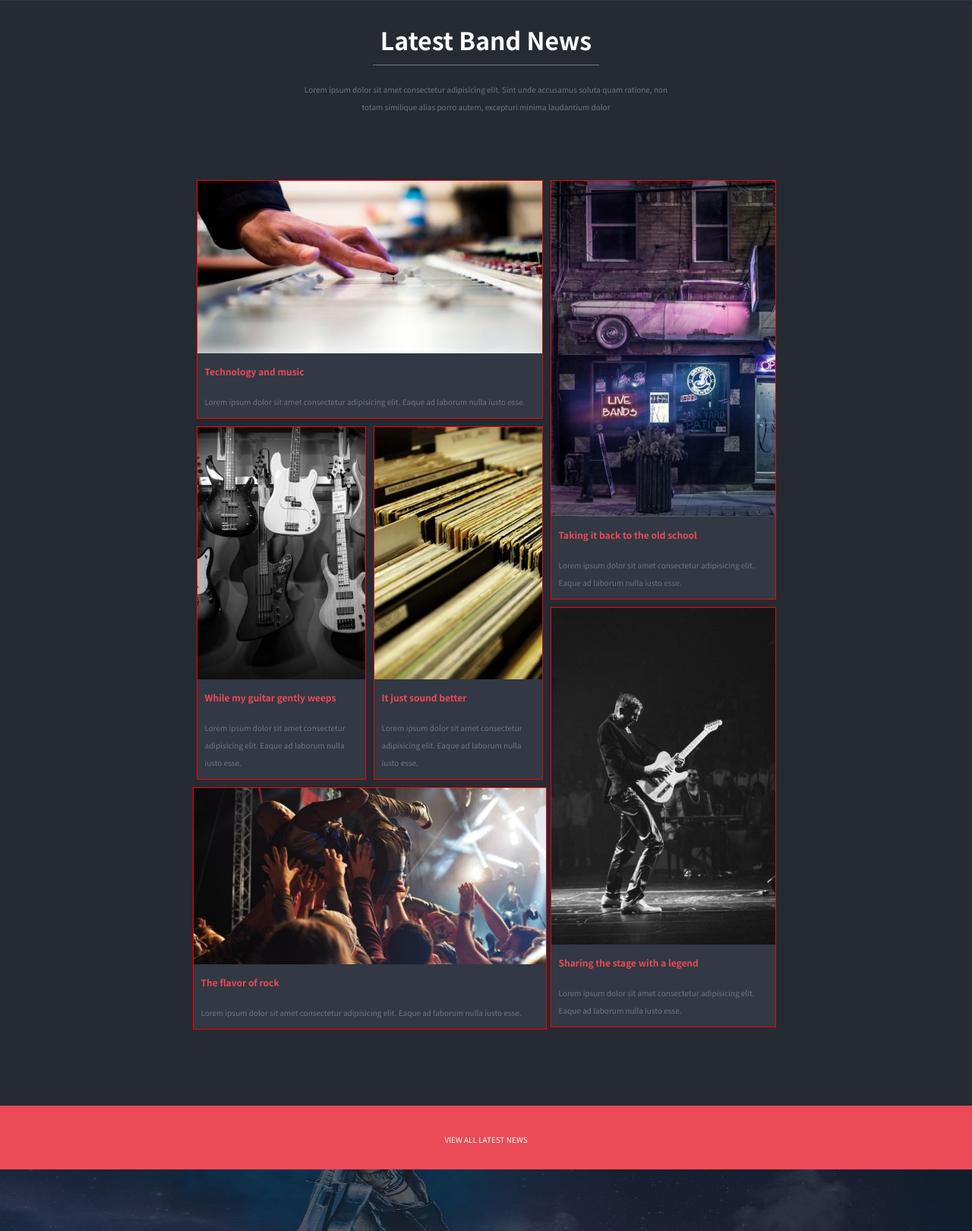
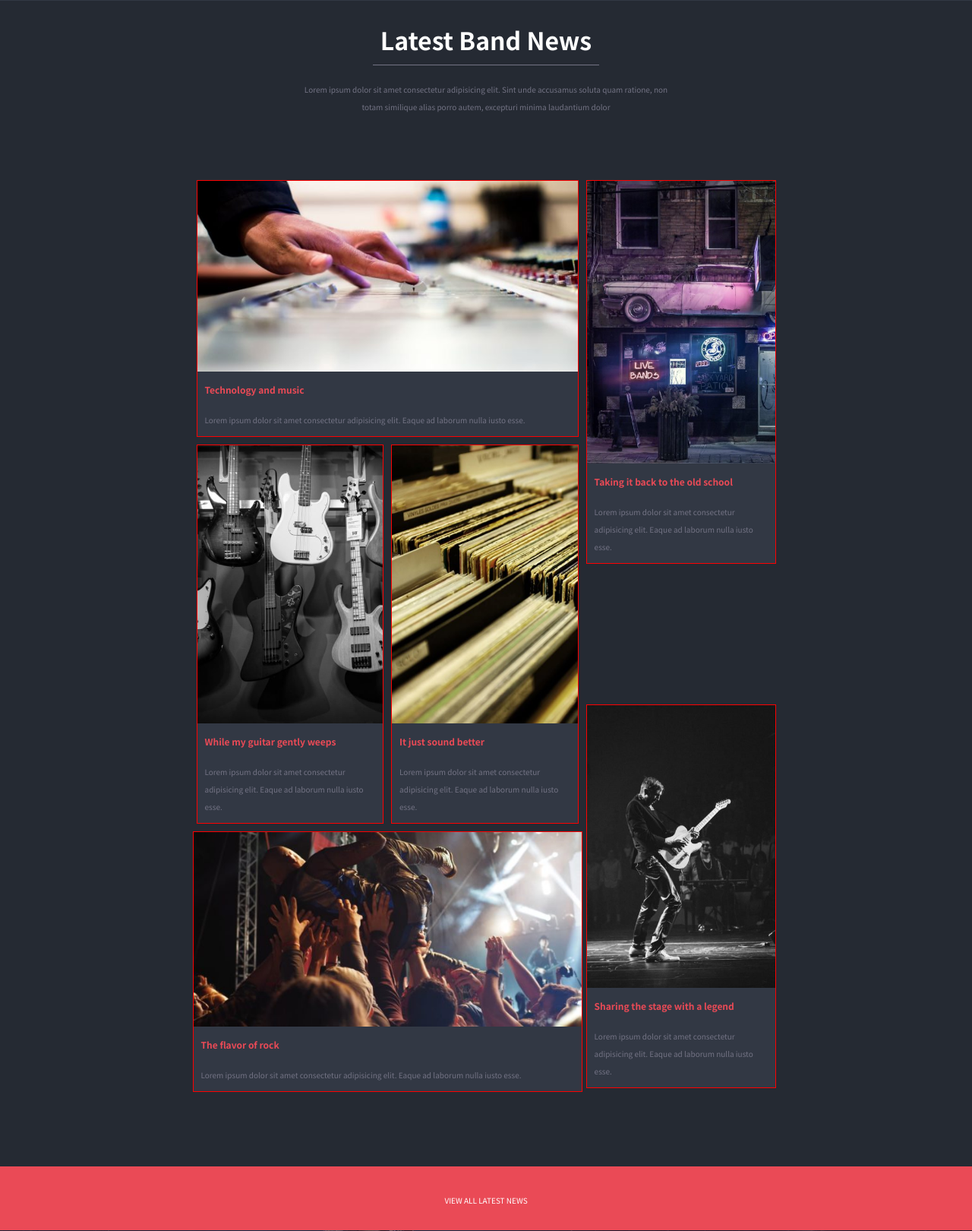
Before and after one commit to Cargalher/proj-html-vuejs, a PHP site: page / in a window 1280 px wide. Shown: the part 761-2381 px from the top of the page at 76% size. Run offline with PHP 8.4, Linux system fonts and the light colour scheme; some libraries are stand-ins or nearby versions.

Commit message:
error in line 227 in main.scss solved

```diff
--- a/dist/css/app.css
+++ b/dist/css/app.css
@@ -161,18 +161,19 @@ main .latest_news .latest_news_bottom .left_col .rock {
   margin-top: 5px;
 }
 main .latest_news .latest_news_bottom .right_col {
-  width: 65%;
+  width: 50%;
   padding: 5px;
   display: flex;
   flex-direction: column;
+  justify-content: space-between;
   align-items: center;
 }
-main .latest_news .latest_news_bottom .right_col .bar {
+main .latest_news .latest_news_bottom .bar {
   border: 1px solid red;
   background-color: #323844;
   margin-bottom: 5px;
 }
-main .latest_news .latest_news_bottom .right_col .guitar_player {
+main .latest_news .latest_news_bottom .guitar_player {
   border: 1px solid red;
   background-color: #323844;
   margin-top: 5px;
--- a/src/partials/_main.scss
+++ b/src/partials/_main.scss
@@ -98,11 +98,13 @@ main{
                 }
             }
             .right_col{
-                width: 65%;
+                width: 50%;
                 padding: 5px;
                 display: flex;
                 flex-direction: column;
+                justify-content: space-between;
                 align-items: center;
+            }
                 .bar{
                     border:1px solid red;
                     background-color:$bg_section_one ;
@@ -115,7 +117,7 @@ main{
                 }
             }
         }
-    }
+
     // section3
     .view_news{
         background-color:$color_btn_album ;
```
